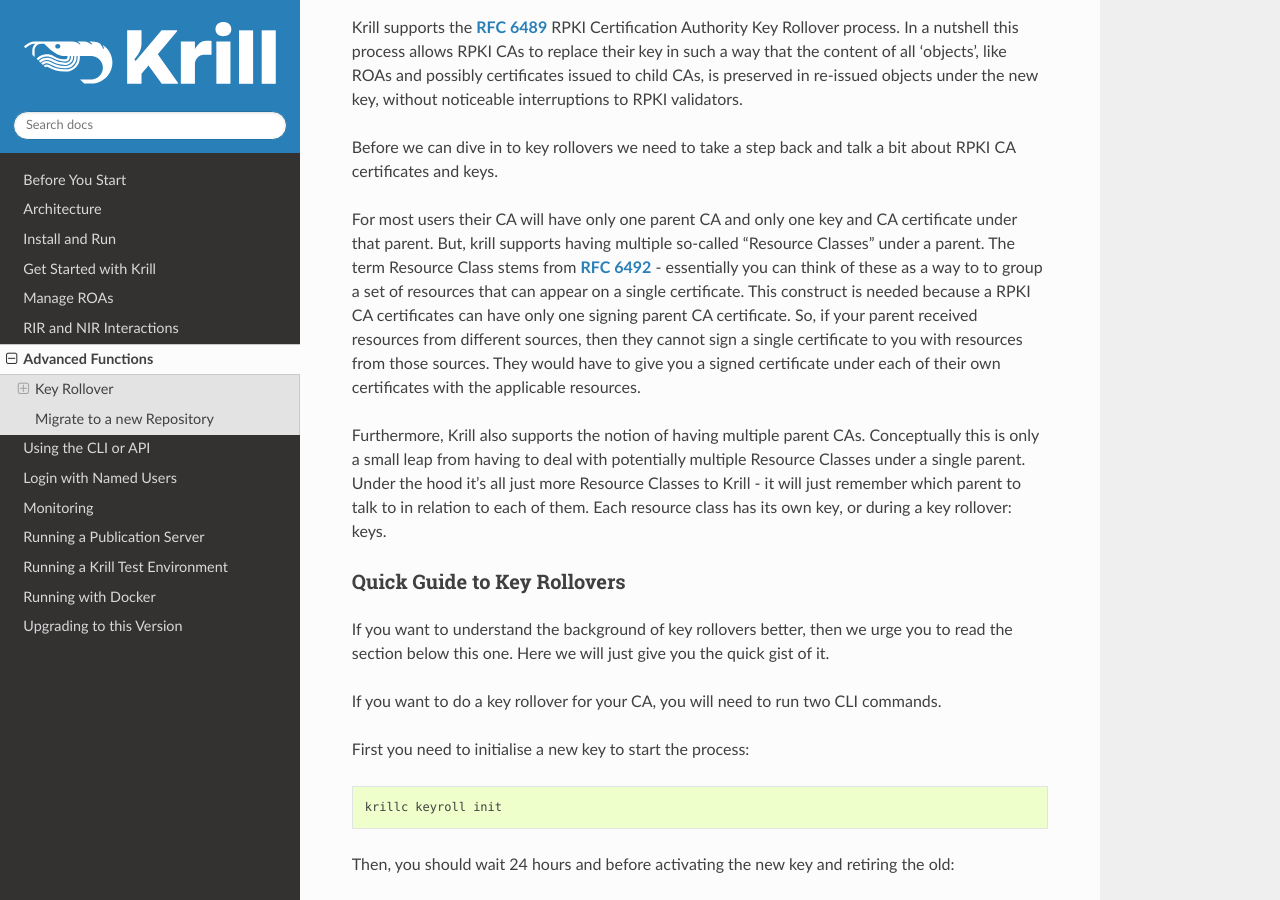
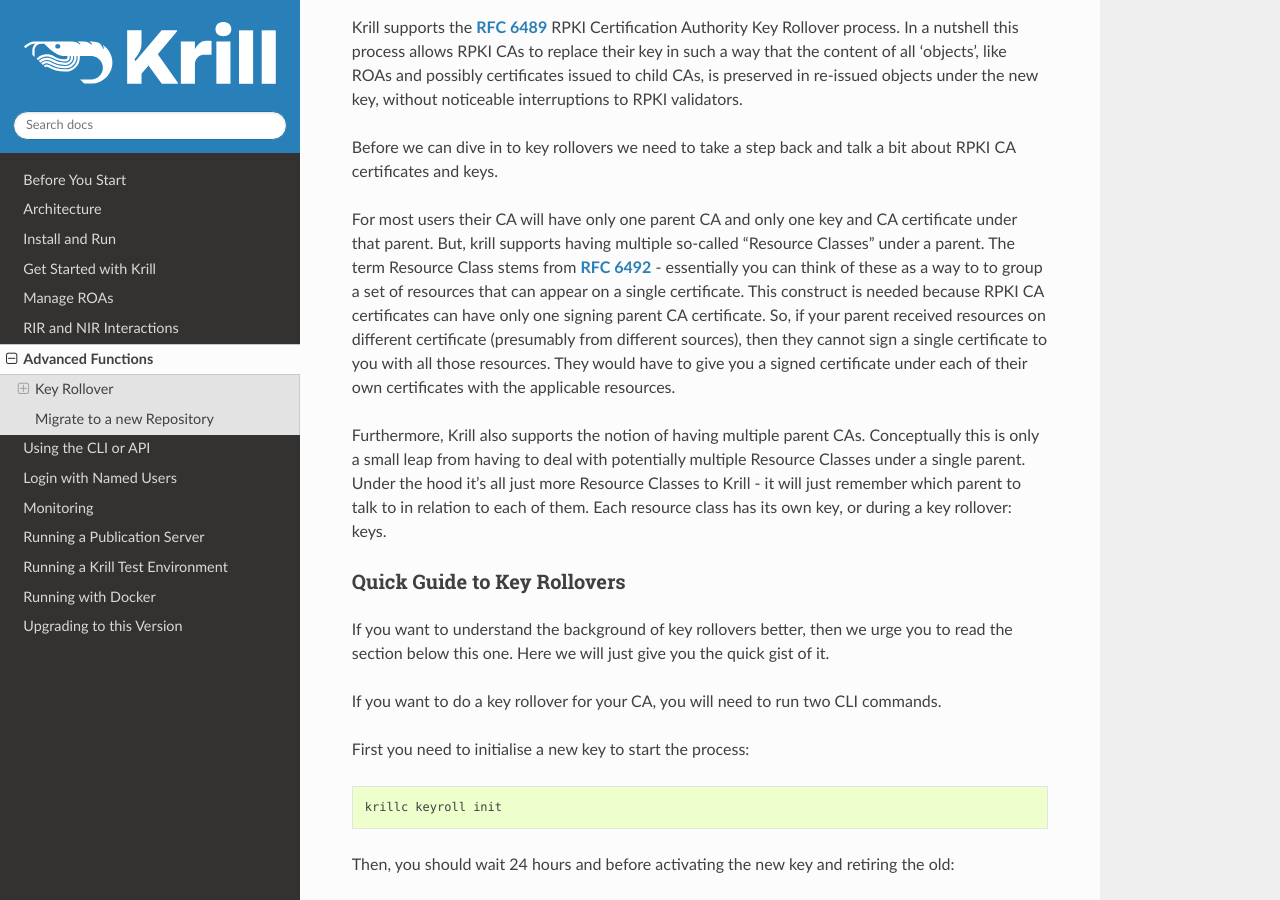
Before and after one commit to NLnetLabs/krill-manual, a Sphinx documentation site: the page built from source/advanced-ca.rst, in a window 1280 px wide and 900 px high, scrolled down 368 px. Built offline with Sphinx 7.4.7 and the Read the Docs theme 2.0.0, drawn with Linux system fonts in a browser that asks for light colours; the version number could not be read and is left out; some of the changed text lies outside the part shown.

Commit message:
Grammer and language.

```diff
--- a/source/advanced-ca.rst
+++ b/source/advanced-ca.rst
@@ -28,11 +28,11 @@
 under that parent. But, krill supports having multiple so-called "Resource Classes" under
 a parent. The term Resource Class stems from :rfc:`6492` - essentially you can think of
 these as a way to to group a set of resources that can appear on a single certificate.
-This construct is needed because a RPKI CA certificates can have only one signing parent CA
-certificate. So, if your parent received resources from different sources, then they
-cannot sign a single certificate to you with resources from those sources. They would
-have to give you a signed certificate under each of their own certificates with the
-applicable resources.
+This construct is needed because RPKI CA certificates can have only one signing parent CA
+certificate. So, if your parent received resources on different certificate (presumably from
+different sources), then they cannot sign a single certificate to you with all those resources.
+They would have to give you a signed certificate under each of their own certificates
+with the applicable resources.
 
 Furthermore, Krill also supports the notion of having multiple parent CAs. Conceptually
 this is only a small leap from having to deal with potentially multiple Resource Classes
```
Also changed, not shown: other parts of source/advanced-ca.rst (+2 -2 lines).
